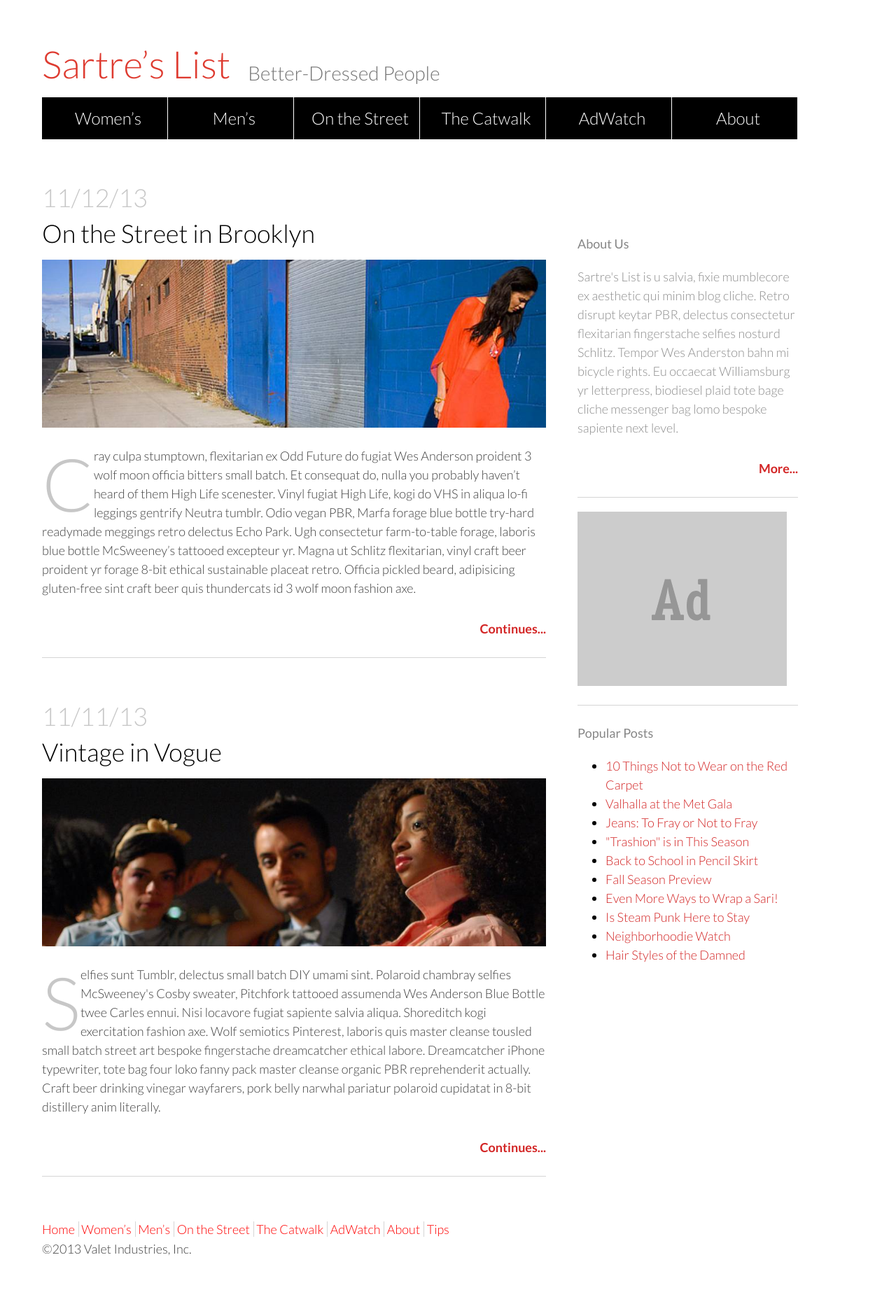
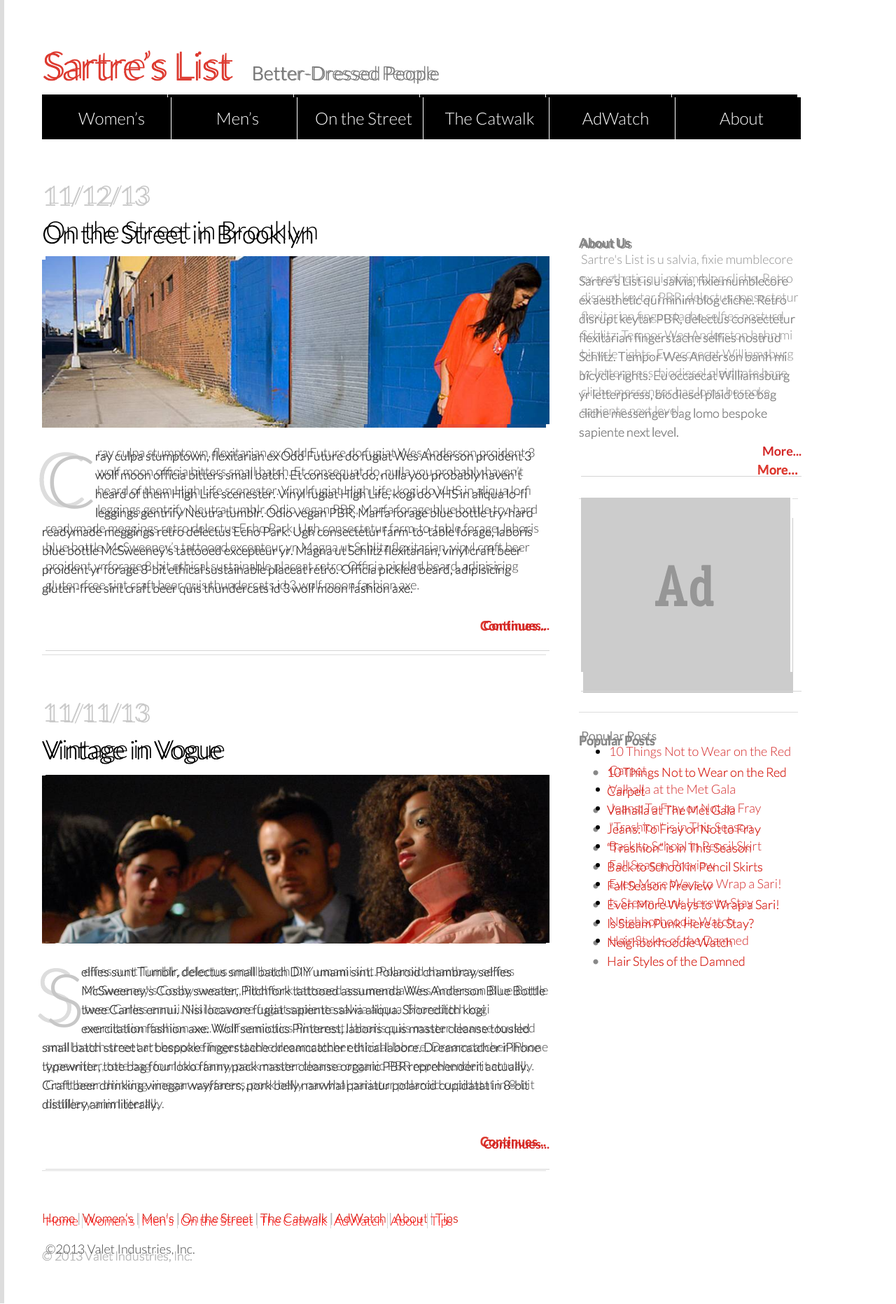
Before and after one commit to jphoffer/FEWD, a PHP site: page / in a window 1280 px wide. Shown: the whole page at 70% size. Before the commit the page ends 1793 px from the top, so only its background shows below. Run offline with PHP 8.4, Linux system fonts and the light colour scheme.

Commit message:
Changed margins on Fashion Blog

```diff
--- a/fashion_blog_part1/css/style.css
+++ b/fashion_blog_part1/css/style.css
@@ -8,8 +8,12 @@ body {
   background: #fff;
   font-size: 18px;
   font-family: lato;
-  margin-left: 60px;
-  margin-top: 65px;
+  padding: 65px;
+}
+
+.preview {
+  background: url('../fashion_blog_part2.png');
+  background-repeat: no-repeat;
 }
 
 a {
@@ -21,13 +25,15 @@ a {
 }
 
 article {
-  padding-bottom: 60px;
+  padding-top: 60px;
+  padding-bottom: 80px;
   border-bottom: 1px solid rgb(213, 213, 213);
+  margin-bottom: 10px;
 }
 
 header h1 a {
   color: rgb(222, 59, 48);
-  font-size: 54px;
+  font-size: 3em;
   font-weight: 300;
   float: left;
   margin-bottom: 20px;
@@ -36,7 +42,7 @@ header h1 a {
 header h2 {
   color: rgb(117, 117, 117);
   font-weight: 300;
-  font-size: 28px;
+  font-size: 1.5em;
   margin-top: 25px;
   float: left;
   margin-left: 25px;
@@ -79,7 +85,7 @@ nav a.active {
 
 h2 a {
   color: #000;
-  font-size: 36px;
+  font-size: 2em;
   font-weight: 300;
 }
 
@@ -88,7 +94,6 @@ article h3 {
   color: rgb(199,199,199);
   margin-bottom: 15px;
   font-weight: 300;
-  padding-top: 65px;
 }
 
 h4 a {
@@ -113,10 +118,10 @@ p {
 }
 
 footer {
-  padding-top: 60px;
   color: rgb(195, 195, 195);
   font-weight: 300;
-  line-height: 30px;
+  line-height: 3em;
+  padding-top: 36px;
   clear: both;
 }
 
@@ -151,7 +156,7 @@ img {
   float:right;
   width: 315px;
   margin-left: 20px;
-  padding-top: 140px;
+  padding-top: 80px;
 }
 
 .sidebar li a{
@@ -171,11 +176,10 @@ img {
 
 .ad {
   border-bottom: 1px solid rgb(213, 213, 213);
-  margin-bottom: 30px;
+  margin-bottom: 54px;
 }
 
 h4 {
   font-size: 18px;
   color: rgb(134, 134, 134);
-  padding-bottom: 25px;
 }
--- a/fashion_blog_part1/index.html
+++ b/fashion_blog_part1/index.html
@@ -13,7 +13,7 @@ Add Google Fonts.
 	<link rel="stylesheet" href="css/reset.css">
 	<link rel="stylesheet" href="css/style.css">
 </head>
-<body>
+<body class="preview">
 	<div id="container">
 	<header>
 		<h1><a href="index.html">Sartre’s List</a></h1>
```
